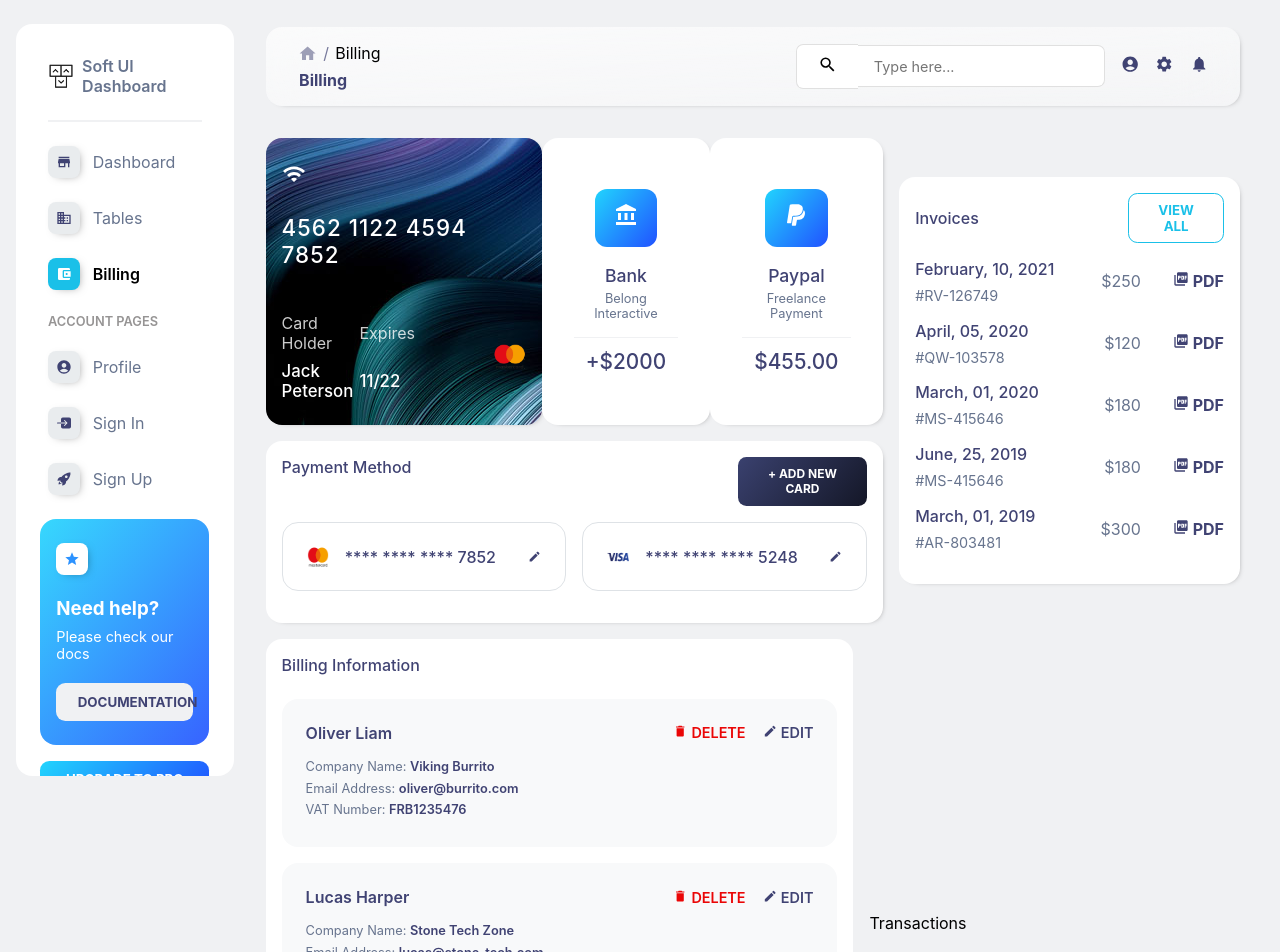
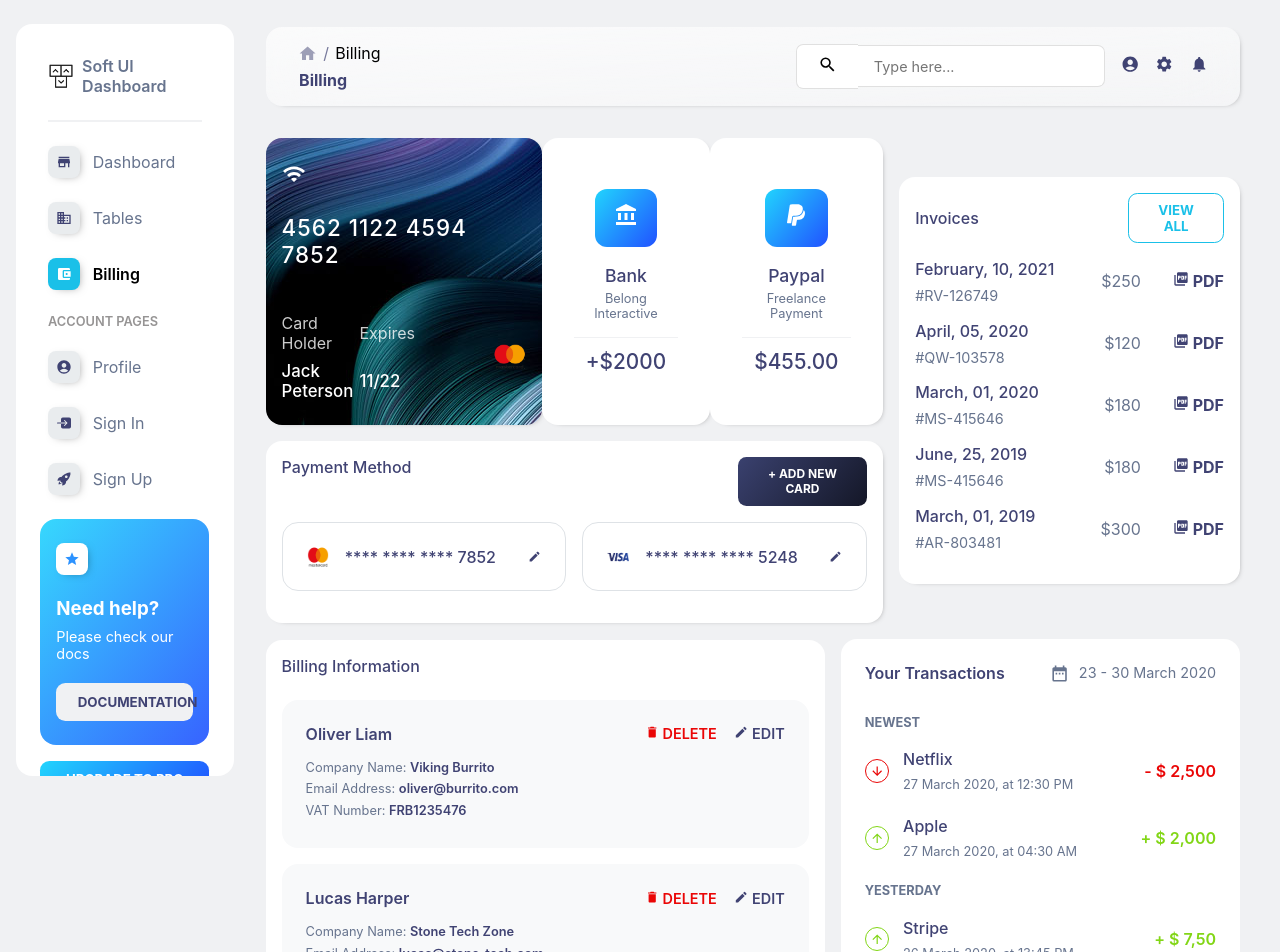
Before and after one commit to jamoliddinsaidov/soft_ui_dashboard, a React (Create React App) app: page /billing in a window 1280 px wide. Shown: the top 952 px of the page. Built offline with nearby package versions, Linux system fonts and the light colour scheme.

Commit message:
add transactions section

```diff
--- a/src/assets/contents/Billings/TransactionsContent.js
+++ b/src/assets/contents/Billings/TransactionsContent.js
@@ -1,14 +1,14 @@
-import { MdArrowCircleUp, MdArrowCircleDown, MdOutlinePending } from 'react-icons/md'
+import { MdArrowUpward, MdPriorityHigh, MdArrowDownward } from 'react-icons/md'
 
 export const TransactionsNew = [
   {
-    icon: <MdArrowCircleDown />,
+    icon: <MdArrowDownward />,
     title: 'Netflix',
     trDate: '27 March 2020, at 12:30 PM',
     budget: '- $ 2,500',
   },
   {
-    icon: <MdArrowCircleUp />,
+    icon: <MdArrowUpward />,
     title: 'Apple',
     trDate: '27 March 2020, at 04:30 AM',
     budget: '+ $ 2,000',
@@ -17,25 +17,25 @@ export const TransactionsNew = [
 
 export const TransactionsOld = [
   {
-    icon: <MdArrowCircleUp />,
+    icon: <MdArrowUpward />,
     title: 'Stripe',
     trDate: '26 March 2020, at 13:45 PM',
     budget: '+ $ 7,50',
   },
   {
-    icon: <MdArrowCircleUp />,
+    icon: <MdArrowUpward />,
     title: 'HubSpot',
     trDate: '26 March 2020, at 12:30 PM',
     budget: '+ $ 1,000',
   },
   {
-    icon: <MdArrowCircleUp />,
+    icon: <MdArrowUpward />,
     title: 'Creative Tim',
     trDate: '26 March 2020, at 12:30 PM',
     budget: '+ $ 1,000',
   },
   {
-    icon: <MdOutlinePending />,
+    icon: <MdPriorityHigh />,
     title: 'Webflow',
     trDate: '26 March 2020, at 05:00 AM',
     budget: 'Pending',
--- a/src/pages/Billing/Billing.jsx
+++ b/src/pages/Billing/Billing.jsx
@@ -9,6 +9,7 @@ import PaymentMethodCard from '../../components/Cards/PaymentMethodCard'
 import Invoice from '../../components/ImageAndTexts/Invoice'
 import Button from '../../components/Buttons/SidenavButton'
 import BillingInfoCard from '../../components/Cards/BillingInfoCard'
+import TransactionCard from '../../components/Cards/TransactionCard'
 
 // styles
 import {
@@ -18,6 +19,7 @@ import {
   StyledBillingInformationContainer,
   StyledBillingInformation,
   StyledTransactions,
+  StyledTransactionsTitle,
 } from './styles/StyledBilling'
 import { colors } from '../../GlobalStyles'
 
@@ -27,6 +29,8 @@ import { BudgetCardContent } from '../../assets/contents/Billings/BudgetCardCont
 import { PaymentCardContent } from '../../assets/contents/Billings/PaymentCardContent'
 import { InvoiceContent } from '../../assets/contents/Billings/InvoiceContent'
 import { BillingInformationContent } from '../../assets/contents/Billings/BillingInformationContent'
+import { TransactionsNew, TransactionsOld } from '../../assets/contents/Billings/TransactionsContent'
+import { MdDateRange } from 'react-icons/md'
 
 const Billing = () => {
   return (
@@ -67,7 +71,25 @@ const Billing = () => {
           ))}
         </StyledBillingInformation>
 
-        <StyledTransactions>Transactions</StyledTransactions>
+        <StyledTransactions>
+          <StyledTransactionsTitle>
+            <h4>Your Transactions</h4>
+            <p>
+              <MdDateRange />
+              23 - 30 March 2020
+            </p>
+          </StyledTransactionsTitle>
+
+          <h4 className='transaction_day'>Newest</h4>
+          {TransactionsNew.map((transaction, index) => (
+            <TransactionCard transaction={transaction} key={transaction.title + index} />
+          ))}
+
+          <h4 className='transaction_day'>Yesterday</h4>
+          {TransactionsOld.map((transaction, index) => (
+            <TransactionCard transaction={transaction} key={transaction.title + index} />
+          ))}
+        </StyledTransactions>
       </StyledBillingInformationContainer>
     </MainLayout>
   )
--- a/src/pages/Billing/styles/StyledBilling.js
+++ b/src/pages/Billing/styles/StyledBilling.js
@@ -56,6 +56,40 @@ export const StyledBillingInformation = styled.div`
 `
 
 export const StyledTransactions = styled.div`
+  align-self: flex-start;
   flex: 1.2;
   margin-left: 1em;
+  background: #fff;
+  padding: 1.5em;
+  border-radius: 1em;
+
+  .transaction_day {
+    margin-bottom: 1.5em;
+    color: ${colors.textColor};
+    text-transform: uppercase;
+    font-size: 0.8rem;
+  }
 `
+
+export const StyledTransactionsTitle = styled(FlexBetween)`
+  margin-bottom: 2em;
+
+  h4 {
+    color: ${colors.iconColor};
+    font-weight: 600;
+  }
+
+  svg {
+    margin-right: 0.5em;
+    font-size: 1.2rem;
+    display: block;
+    align-self: center;
+  }
+
+  p {
+    color: ${colors.textColor};
+    display: flex;
+    font-weight: 400;
+    font-size: 0.9rem;
+  }
+`
```
